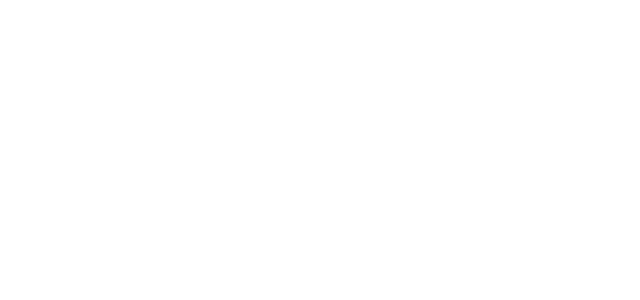
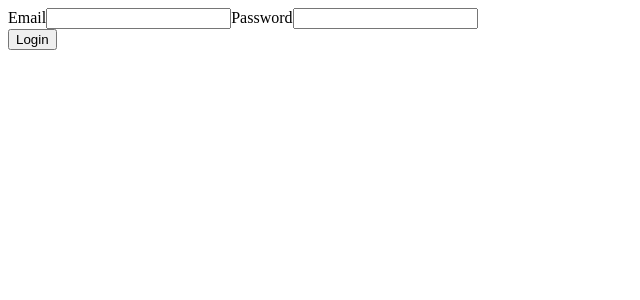
Before and after one commit to hurima90-kim/What-to-Eat, a React (Create React App) app in the folder client/: page /login in a window 1280 px wide. Shown: the top 300 px of the page, without its empty margins (0-640 px from the left). Built offline with nearby package versions, Linux system fonts and the light colour scheme.

Commit message:
chore: Redux installation and initial setting

```diff
--- a/client/package.json
+++ b/client/package.json
@@ -14,8 +14,12 @@
     "http-proxy-middleware": "^2.0.1",
     "react": "^17.0.2",
     "react-dom": "^17.0.2",
+    "react-redux": "^7.2.6",
     "react-router-dom": "^6.2.1",
     "react-scripts": "5.0.0",
+    "redux": "^4.1.2",
+    "redux-promise": "^0.6.0",
+    "redux-thunk": "^2.4.1",
     "web-vitals": "^2.1.4"
   },
   "scripts": {
--- /dev/null
+++ b/client/src/_reducers/index.js
@@ -0,0 +1,8 @@
+import { combineReducers } from 'redux';
+import user from './user_reducer';
+
+const rootReducer = combineReducers({
+  //   user,
+});
+
+export default rootReducer;
--- a/client/src/index.js
+++ b/client/src/index.js
@@ -2,10 +2,28 @@
 import ReactDOM from 'react-dom';
 import App from './App';
 import reportWebVitals from './reportWebVitals';
+import { Provider } from 'react-redux';
+import { applyMiddleware, createStore } from 'redux';
+import promiseMiddleware from 'redux-promise';
+import ReduxThunk from 'redux-thunk';
+import Reducer from './_reducers';
+
+const createStoreWithMiddleware = applyMiddleware(
+  promiseMiddleware,
+  ReduxThunk
+)(createStore);
 
 ReactDOM.render(
   <React.StrictMode>
-    <App />
+    <Provider
+      store={createStoreWithMiddleware(
+        Reducer,
+        window.__REDUX_DEVTOOLS_EXTENSION__ &&
+          window.__REDUX_DEVTOOLS_EXTENSION__()
+      )}
+    >
+      <App />
+    </Provider>
   </React.StrictMode>,
   document.getElementById('root')
 );
--- a/client/src/pages/LoginPage.js
+++ b/client/src/pages/LoginPage.js
@@ -1,5 +1,39 @@
-import React from 'react';
+import axios from 'axios';
+import React, { useState } from 'react';
 
 export default function LoginPage() {
-  return <div></div>;
+  const [Email, setEmail] = useState('');
+  const [Password, setPassword] = useState('');
+
+  const onEmailHandler = (event) => {
+    setEmail(event.currentTarget.value);
+  };
+
+  const onPasswordHandler = (event) => {
+    setPassword(event.currentTarget.value);
+  };
+
+  const onSubmitHandler = (event) => {
+    event.preventDefault();
+
+    let body = {
+      email: Email,
+      password: Password,
+    };
+
+    axios.post('/api/users/login', body).then((response) => {});
+  };
+
+  return (
+    <React.Fragment>
+      <form onSubmit={onSubmitHandler}>
+        <label>Email</label>
+        <input type="email" value={Email} onChange={onEmailHandler} />
+        <label>Password</label>
+        <input type="password" value={Password} onChange={onPasswordHandler} />
+        <br />
+        <button type="submit">Login</button>
+      </form>
+    </React.Fragment>
+  );
 }
```
Also changed, not shown: client/src/_reducers/user_reducer.js (added), 1 other file (tests, documents, lock files or other folders).
